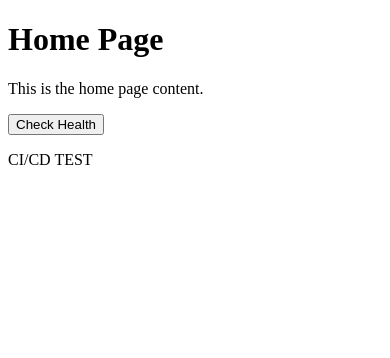
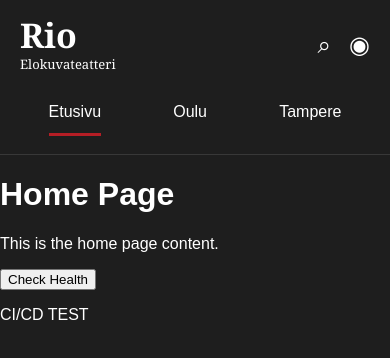
Before and after one commit to Ronikok/AWAP, a React app in the folder frontend/: page / in a window 390 px wide. Shown: the top 358 px of the page. Built offline with nearby package versions, Linux system fonts and the light colour scheme; the HTML template or start-up script is replaced by a standard one.

Commit message:
Add Rio Cinema navbar and styling

```diff
--- a/frontend/src/App.jsx
+++ b/frontend/src/App.jsx
@@ -1,10 +1,12 @@
 import { Routes, Route } from "react-router";
 import Test from "./pages/Test.jsx";
 import Home from "./pages/Home.jsx";
+import Navbar from "./components/navbar.jsx";
 
 function App() {
   return (
     <>
+      <Navbar />
       <Routes>
         <Route path="/" element={<Home />} />
         <Route path="/test" element={<Test />} />
--- /dev/null
+++ b/frontend/src/components/navbar.css
@@ -0,0 +1,148 @@
+/* Main navbar */
+.rio-header {
+  height: 120px;
+  width: 100%;
+  background-color: #1e1e1e;
+  border-bottom: 1px solid #383838;
+
+  display: flex;
+  align-items: center;
+  justify-content: space-between;
+
+  padding: 0 45px;
+  position: relative;
+  gap: 40px;
+}
+
+/* Rio logo */
+.rio-logo {
+  font-family: Georgia, serif;
+  font-size: 60px;
+  font-weight: bold;
+  line-height: 1;
+  color: white;
+  flex-shrink: 0;
+}
+
+.rio-logo span {
+  display: block;
+  font-size: 24px;
+  font-weight: normal;
+  margin-top: 6px;
+}
+
+/* Navigation links */
+.rio-nav {
+  display: flex;
+  align-items: center;
+  justify-content: center;
+  gap: 55px;
+
+  position: absolute;
+  left: 50%;
+  transform: translateX(-50%);
+}
+
+.rio-nav a {
+  color: white;
+  text-decoration: none;
+  font-size: 24px;
+  font-weight: 500;
+  padding: 42px 0;
+  border-bottom: 3px solid transparent;
+  white-space: nowrap;
+  transition: color 0.2s ease;
+}
+
+.rio-nav a:hover {
+  color: #d6b45e;
+}
+
+.rio-nav a.active {
+  border-bottom-color: #b51e25;
+}
+
+/* Search and profile icons */
+.rio-nav-icons {
+  display: flex;
+  align-items: center;
+  gap: 30px;
+  color: white;
+  font-size: 40px;
+  flex-shrink: 0;
+  margin-left: auto;
+}
+
+.rio-nav-icons span {
+  cursor: pointer;
+}
+
+.rio-nav-icons span:hover {
+  color: #d6b45e;
+}
+
+/* Tablet layout */
+@media (max-width: 1000px) {
+  .rio-header {
+    padding: 0 25px;
+  }
+
+  .rio-logo {
+    font-size: 45px;
+  }
+
+  .rio-logo span {
+    font-size: 17px;
+  }
+
+  .rio-nav {
+    gap: 25px;
+  }
+
+  .rio-nav a {
+    font-size: 19px;
+  }
+
+  .rio-nav-icons {
+    font-size: 30px;
+    gap: 18px;
+  }
+}
+
+/* Mobile layout */
+@media (max-width: 700px) {
+  .rio-header {
+    height: auto;
+    min-height: 90px;
+    padding: 18px 20px;
+    flex-wrap: wrap;
+    gap: 20px;
+  }
+
+  .rio-logo {
+    font-size: 34px;
+  }
+
+  .rio-logo span {
+    font-size: 13px;
+  }
+
+  .rio-nav {
+    position: static;
+    transform: none;
+    order: 3;
+    width: 100%;
+    justify-content: space-around;
+    gap: 15px;
+  }
+
+  .rio-nav a {
+    font-size: 16px;
+    padding: 12px 0;
+  }
+
+  .rio-nav-icons {
+    font-size: 24px;
+    gap: 18px;
+  }
+}
--- /dev/null
+++ b/frontend/src/components/navbar.jsx
@@ -0,0 +1,28 @@
+import { NavLink } from "react-router";
+import "./navbar.css";
+
+export default function Navbar() {
+  return (
+    <header className="rio-header">
+      <div className="rio-logo">
+        Rio
+        <span>Elokuvateatteri</span>
+      </div>
+
+      <nav className="rio-nav">
+        <NavLink to="/" end>
+          Etusivu
+        </NavLink>
+
+        <NavLink to="/oulu">Oulu</NavLink>
+
+        <NavLink to="/tampere">Tampere</NavLink>
+      </nav>
+
+      <div className="rio-nav-icons">
+        <span aria-label="Search">⌕</span>
+        <span aria-label="Account">◉</span>
+      </div>
+    </header>
+  );
+}
--- /dev/null
+++ b/frontend/src/main.css
@@ -0,0 +1,26 @@
+* {
+  box-sizing: border-box;
+}
+
+body {
+  margin: 0;
+  background-color: #1e1e1e;
+  color: white;
+  font-family: Arial, sans-serif;
+  font-size: 16px;
+}
+
+#root {
+  min-height: 100vh;
+}
+
+main {
+  width: min(100% - 80px, 1300px);
+  margin: 0 auto;
+}
+
+@media (max-width: 700px) {
+  main {
+    width: calc(100% - 40px);
+  }
+}
--- a/frontend/src/main.jsx
+++ b/frontend/src/main.jsx
@@ -2,6 +2,7 @@ import { StrictMode } from "react";
 import { createRoot } from "react-dom/client";
 import App from "./App.jsx";
 import { BrowserRouter } from "react-router";
+import "./main.css";
 
 createRoot(document.getElementById("root")).render(
   <StrictMode>
```
